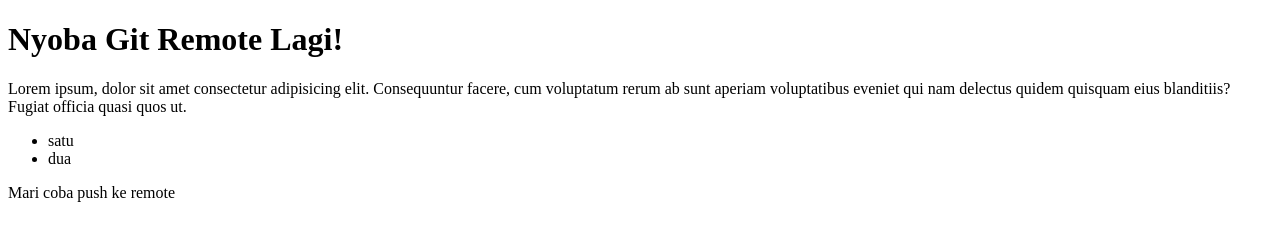
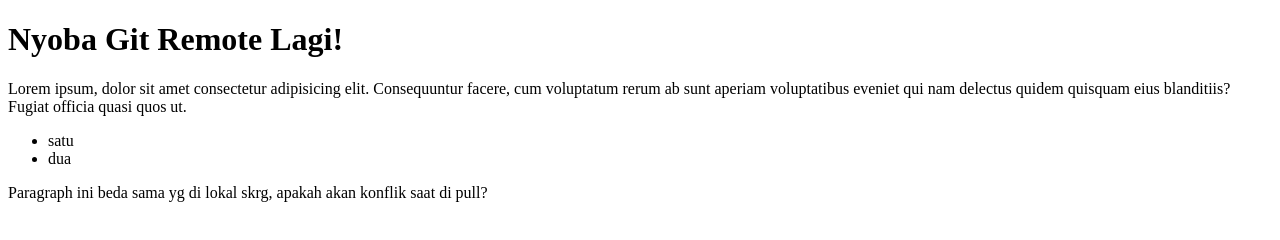
Before and after one commit to dimastri24/Learn-Remote-Git-2, a plain HTML site: page index.html in a window 1280 px wide. Drawn offline with Linux system fonts and the light colour scheme.

Commit message:
update remote langsung

```diff
--- a/index.html
+++ b/index.html
@@ -17,7 +17,7 @@
         <li>dua</li>
     </ul>
 
-    <p>Mari coba push ke remote</p>
+    <p>Paragraph ini beda sama yg di lokal skrg, apakah akan konflik saat di pull?</p>
 </body>
 
 </html>
```
